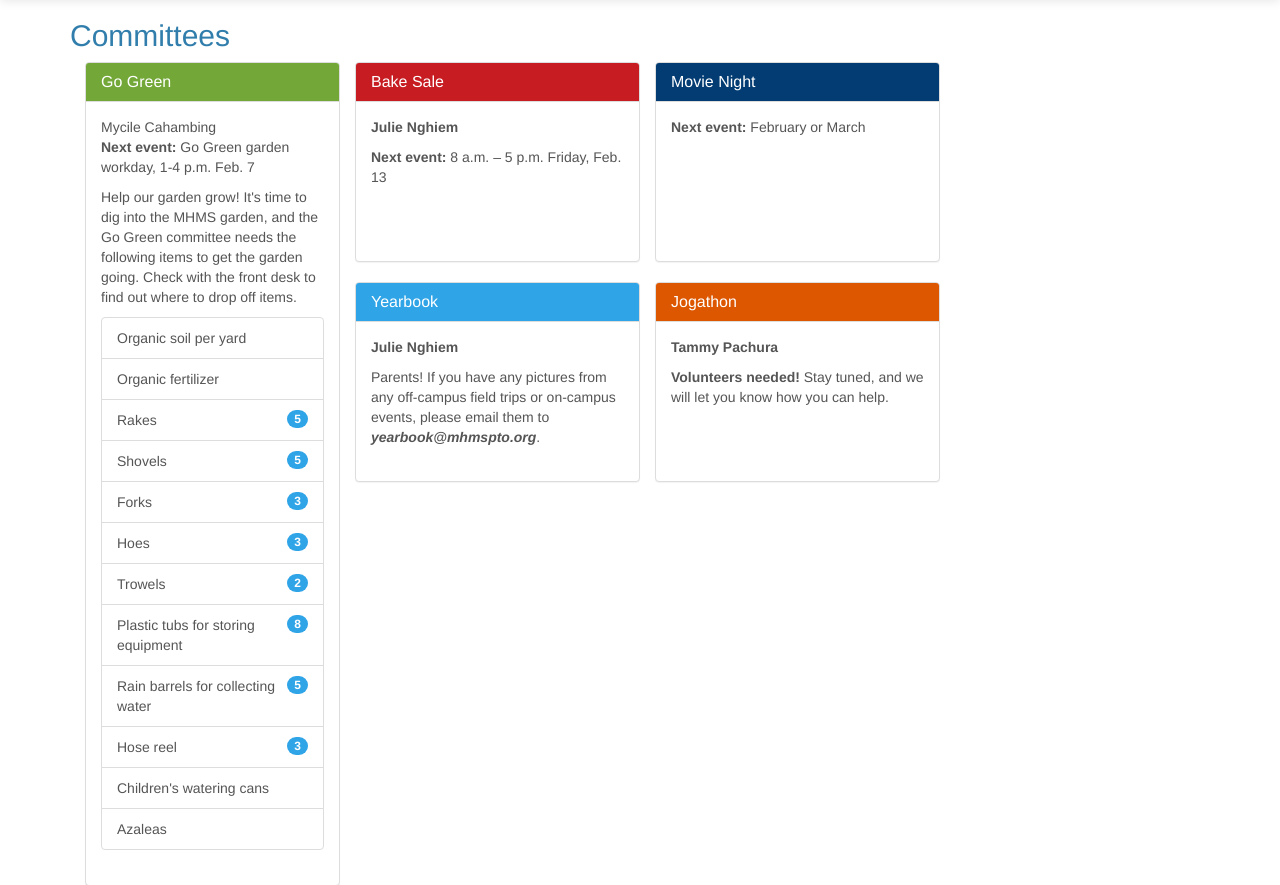
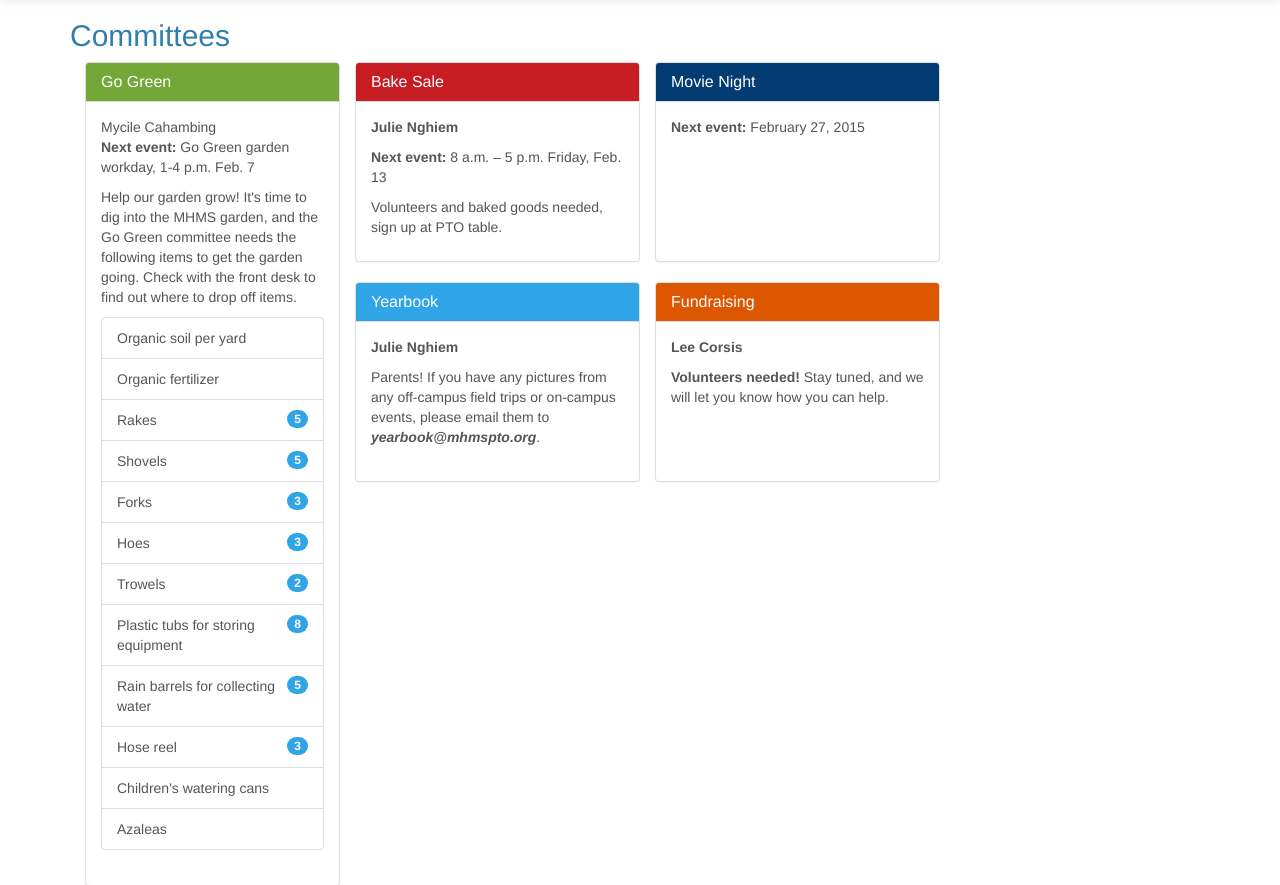
Before and after one commit to cpbyang/mhmspto, an ASP.NET MVC app: page /Home/Committees in a window 1280 px wide. Shown: the part 51-936 px from the top of the page. Run offline with ASP.NET Core 8 and stand-ins for ASP.NET MVC 5, Linux system fonts and the light colour scheme; the project's own start-up code is not run, and a stand-in starts its controllers and pages; some libraries are stand-ins or nearby versions.

Commit message:
text updates from shyno's email

```diff
--- a/BootstrapMVC/Views/Home/About.cshtml
+++ b/BootstrapMVC/Views/Home/About.cshtml
@@ -17,7 +17,7 @@
                 </tr>
                 <tr>
                     <td><img src="../Content/images/boardmembers/Joe.jpg" border="0" title="Joe Robbins" alt="Joe Robbins" /></td>
-                    <td><img src="../Content/images/boardmembers/Yvette.jpg" border="0" title="Yvette Atienza-Aton" alt="Yvette Atienza-Aton" width="200" height="200" /></td>
+                    <td><img src="../Content/images/boardmembers/Ritika.jpg" border="0" title="Ritika Aulakh" alt="Ritika Aulakh" width="200" height="200" /></td>
                     <td><img src="../Content/images/boardmembers/Kathie.jpg" border="0" title="Kathie Chappell" alt="Kathie Chappell" /></td>
                 </tr>
                 <tr>
@@ -60,7 +60,7 @@
 
         <h3>Current Board Members</h3>
         <p style="text-align: justify;">The 2014-15 officers are (top row, from left) President <b>Shyno Chacko-Pandeya</b>, Vice President <b>Lee Corsis</b>, Secretary <b>Carolyn Vargas</b>, (second row) Treasurer <b>Catherine Middleton-Hardie</b>, and Administration representative <b>Ferishta Kulaly</b>.</p>
-        <p style="text-align: justify;">Representatives on the board include Pre-K through 2nd Grade Teacher Representative <b>Denise Allender</b>, 3rd through 8th Grade Representative (third row) <b>Joe Robbins</b>, Pre-K through K Parent Representative, <b>Yvette Atienza-Aton</b>, 1st Grade Parent Representative <b>Kathie Chappell</b>, (fourth row) 2nd through 3rd Grade Parent Representative <b>Olivia Patterson</b>, 4th through 5th Grade Parent Representative <b>Kathy Miedema</b>, 6th through 8th Grade Parent Representative <b>Canh Nguyen</b>, and (fifth row) Student Representatives <b>Kayacan Kaya</b> and <b>Rhea Grover</b>.</p>
+        <p style="text-align: justify;">Representatives on the board include Pre-K through 2nd Grade Teacher Representative <b>Denise Allender</b>, 3rd through 8th Grade Representative (third row) <b>Joe Robbins</b>, Pre-K through K Parent Representative <b>Ritika Aulakh</b>, 1st Grade Parent Representative <b>Kathie Chappell</b>, (fourth row) 2nd through 3rd Grade Parent Representative <b>Olivia Patterson</b>, 4th through 5th Grade Parent Representative <b>Kathy Miedema</b>, 6th through 8th Grade Parent Representative <b>Canh Nguyen</b>, and (fifth row) Student Representatives <b>Kayacan Kaya</b> and <b>Rhea Grover</b>.</p>
 
 
         <h3>Letter from the President</h3>
--- a/BootstrapMVC/Views/Home/Committees.cshtml
+++ b/BootstrapMVC/Views/Home/Committees.cshtml
@@ -72,6 +72,7 @@
                     <div class="panel-body">
                         <p><b>Julie Nghiem</b></p>
                         <p><b>Next event:</b> 8 a.m. – 5 p.m. Friday, Feb. 13</p>
+                        <p>Volunteers and baked goods needed, sign up at PTO table.</p>
                     </div>
                 </div>
             </div>
@@ -94,17 +95,17 @@
                         <h3 class="panel-title">Movie Night</h3>
                     </div>
                     <div class="panel-body">
-                        <p><b>Next event:</b> February or March</p>
+                        <p><b>Next event:</b> February 27, 2015</p>
                     </div>
                 </div>
             </div>
             <div class="row">
                 <div class="panel panel-warning" style="height: 200px;">
                     <div class="panel-heading">
-                        <h3 class="panel-title">Jogathon</h3>
+                        <h3 class="panel-title">Fundraising</h3>
                     </div>
                     <div class="panel-body">
-                        <p><b>Tammy Pachura</b></p>
+                        <p><b>Lee Corsis</b></p>
                         <p><b>Volunteers needed!</b> Stay tuned, and we will let you know how you can help.</p>
                     </div>
                 </div>
--- a/BootstrapMVC/Views/Home/Events.cshtml
+++ b/BootstrapMVC/Views/Home/Events.cshtml
@@ -7,12 +7,13 @@
             <h3 class="panel-title">Upcoming Events</h3>
         </div>
         <div class="panel-body">
-            <p><b>PTO General Meeting:</b> 6 p.m. Jan. 28 **THIS MEETING HAS BEEN CHANGED FROM JAN. 14.** Meetings are held in the school library.</p>
+            @*<p><b>PTO General Meeting:</b> 6 p.m. Jan. 28 **THIS MEETING HAS BEEN CHANGED FROM JAN. 14.** Meetings are held in the school library.</p>
             <p>Multi-Cultural Week: Jan. 26-30</p>
-            <p>Multi-Cultural Feast: Jan. 30</p>
+            <p>Multi-Cultural Feast: Jan. 30</p>*@
             <p>Valentine Gram Pre-sale: Jan. 26 &ndash; Feb. 6</p>
             <p>Go Green garden workday: 1-4 p.m. Feb. 7</p>
             <p>Valentine Bake Sale: 8 a.m.-5 p.m. Feb. 13</p>
+            <p>Movie Night: 6 p.m. Feb. 27</p>
             <p><b>Parents!</b> If you have pictures from any off-campus field trips or on-campus events, please email them to yearbook@mhmspto.org.</p>
         </div>
     </div>
--- a/BootstrapMVC/Views/Home/Index.cshtml
+++ b/BootstrapMVC/Views/Home/Index.cshtml
@@ -78,11 +78,12 @@
     <div class="col-md-4">
         <h2>Upcoming Events</h2>
         <ul style="position: relative; left: -20px;">
-            <li><b>PTO General Meeting:</b> 6 p.m. Jan. 28  **THIS MEETING HAS BEEN CHANGED FROM JAN. 14.** Meetings are held in the school library.</li>
+            @*<li><b>PTO General Meeting:</b> 6 p.m. Jan. 28  **THIS MEETING HAS BEEN CHANGED FROM JAN. 14.** Meetings are held in the school library.</li>
             <li><b>Multi-Cultural Week:</b> Jan. 26–30</li>
-            <li><b>Multi-Cultural Feast:</b> Jan. 30</li>
+            <li><b>Multi-Cultural Feast:</b> Jan. 30</li>*@
             <li><b>Valentine Gram Pre-sale:</b> Jan. 26 – Feb. 6</li>
             <li><b>Valentine Bake Sale:</b> Feb. 13</li>
+            <li><b>Movie Night:</b> Feb. 27</li>
         </ul>
         <p>@Html.ActionLink("Learn more", "Events", "Home", new { @class = "btn btn-info btn-xs" })</p>
     </div>
```
Also changed, not shown: 16 other files.
